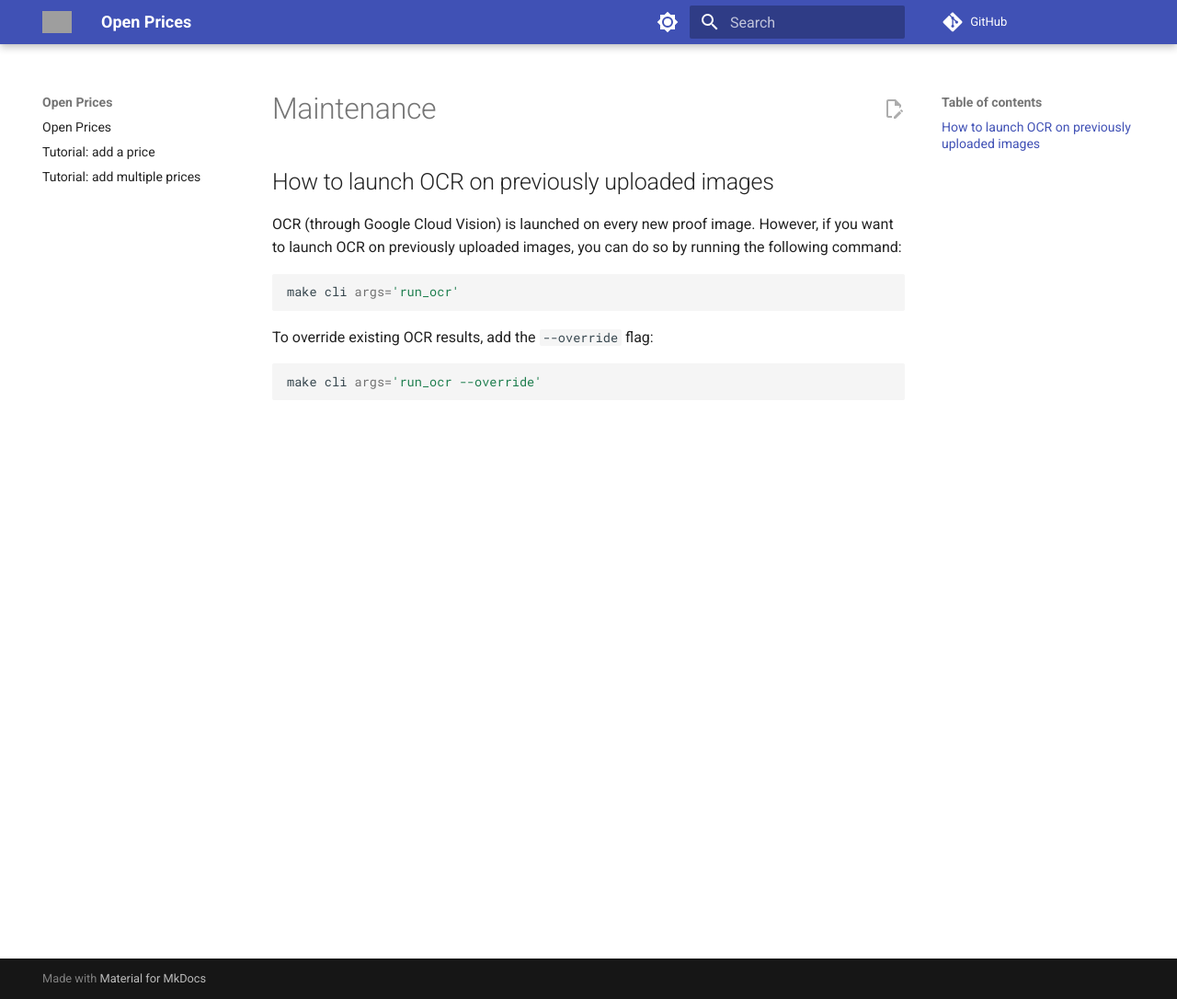
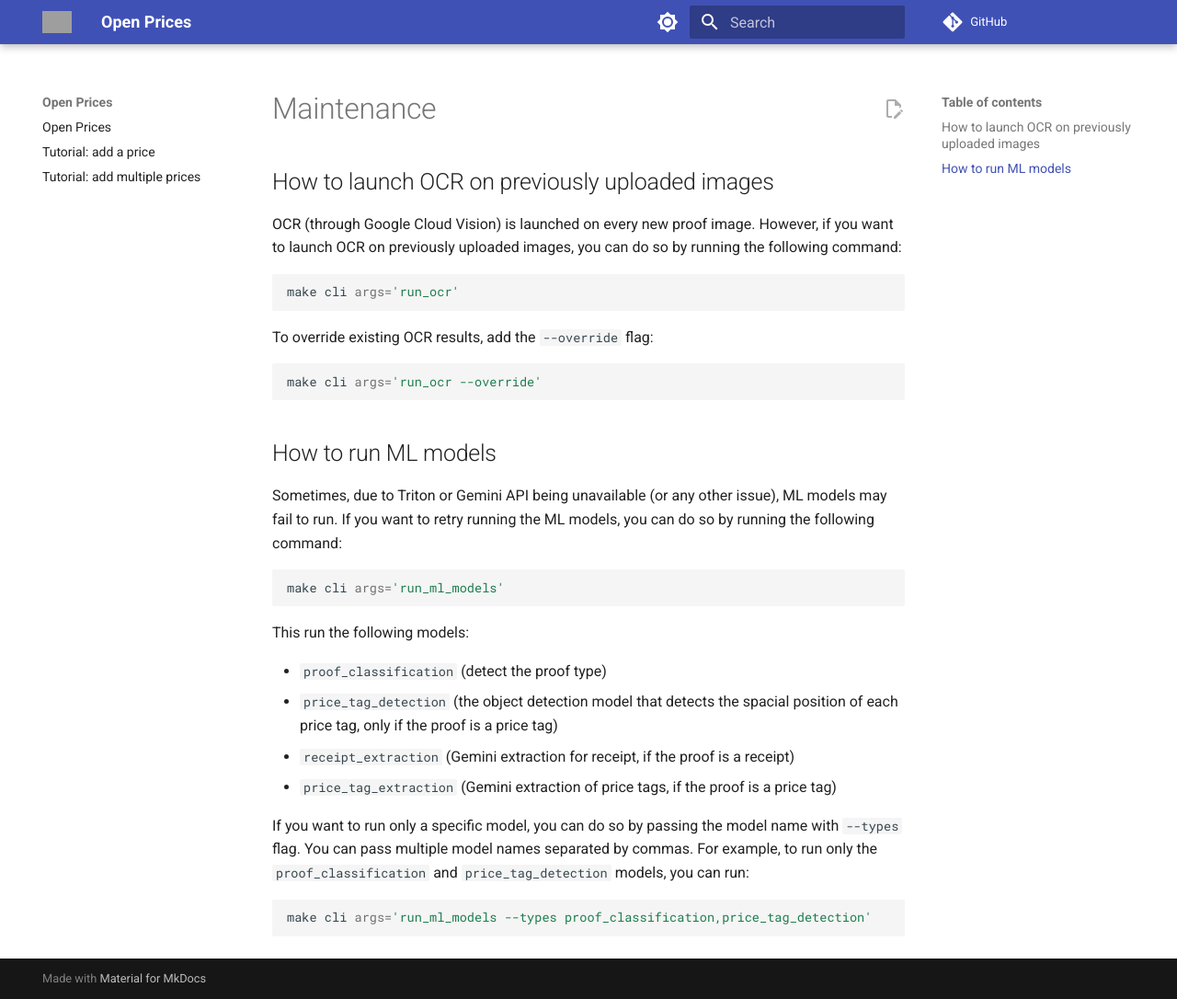
Before and after one commit to openfoodfacts/open-prices, an MkDocs documentation site: the page built from docs/maintenance.md, in a window 1280 px wide and 1086 px high. Shown: the whole window at 92% size. Built offline with MkDocs 1.6.1 and Material for MkDocs 9.7.7, drawn with Linux system fonts in a browser that asks for light colours; comment, search, counter and statistics services are not loaded; grey boxes are pictures that could not be loaded.

Commit message:
docs: add documentation about run_ml_models command

````diff
--- a/docs/maintenance.md
+++ b/docs/maintenance.md
@@ -13,3 +13,24 @@ To override existing OCR results, add the `--override` flag:
 ```bash
 make cli args='run_ocr --override'
 ```
+
+## How to run ML models
+
+Sometimes, due to Triton or Gemini API being unavailable (or any other issue), ML models may fail to run. If you want to retry running the ML models, you can do so by running the following command:
+
+```bash
+make cli args='run_ml_models'
+```
+
+This run the following models:
+
+- `proof_classification` (detect the proof type)
+- `price_tag_detection` (the object detection model that detects the spacial position of each price tag, only if the proof is a price tag)
+- `receipt_extraction` (Gemini extraction for receipt, if the proof is a receipt)
+- `price_tag_extraction` (Gemini extraction of price tags, if the proof is a price tag)
+
+If you want to run only a specific model, you can do so by passing the model name with `--types` flag. You can pass multiple model names separated by commas. For example, to run only the `proof_classification` and `price_tag_detection` models, you can run:
+
+```bash
+make cli args='run_ml_models --types proof_classification,price_tag_detection'
+```
````
